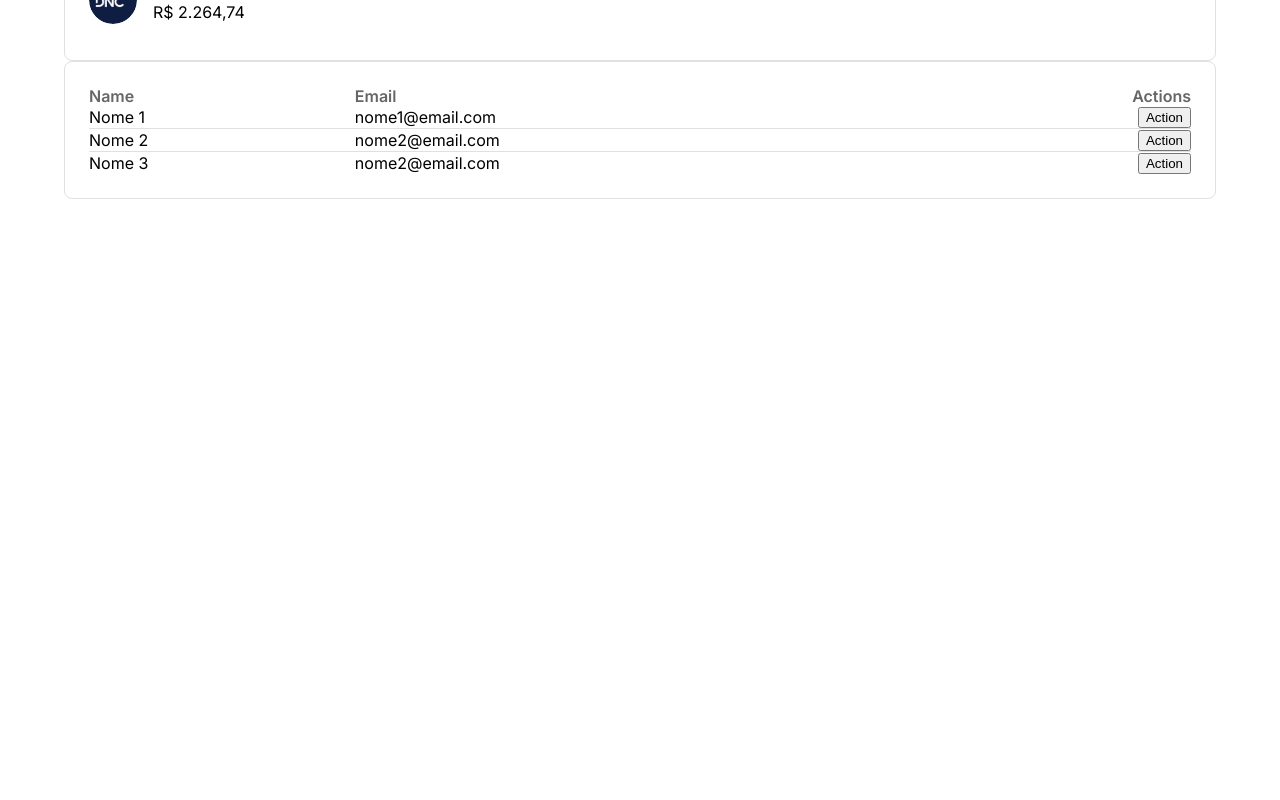
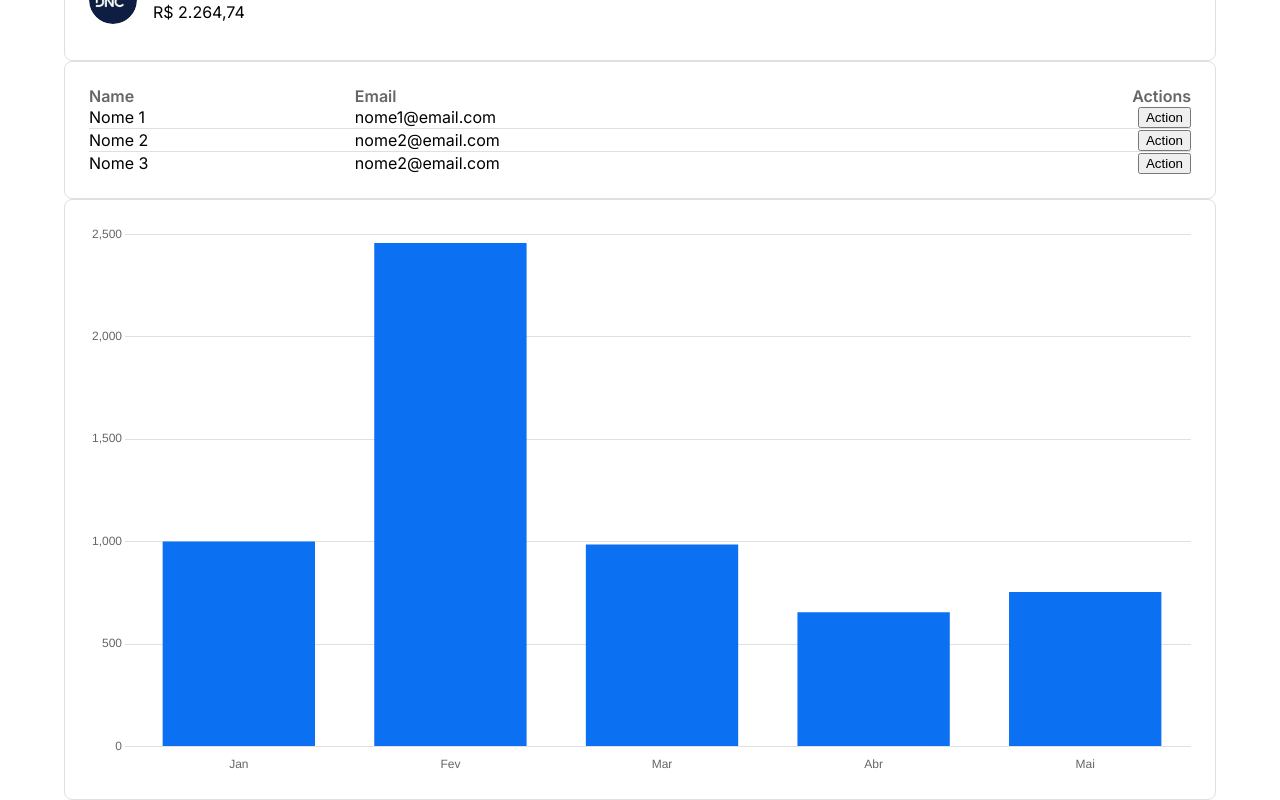
Before and after one commit to cristophermlima/dasshboard-cristopher, a React (Vite) app: page /home in a window 1280 px wide. Shown: the part 377-1177 px from the top of the page. Before the commit the page ends 800 px from the top, so only its background shows below. Built offline with nearby package versions, Linux system fonts and the light colour scheme.

Commit message:
feat/Chart-Component

```diff
--- a/package.json
+++ b/package.json
@@ -15,7 +15,9 @@
     "@mui/material": "^6.1.9",
     "@mui/system": "^6.1.9",
     "@types/styled-components": "^5.1.34",
+    "chart.js": "^4.4.7",
     "react": "^18.3.1",
+    "react-chartjs-2": "^5.2.0",
     "react-dom": "^18.3.1",
     "react-router-dom": "^7.0.1",
     "styled-components": "^6.1.13"
--- /dev/null
+++ b/src/components/CustomChart.tsx
@@ -0,0 +1,80 @@
+import { useTheme } from 'styled-components'
+import {
+  Chart as ChartJS,
+  CategoryScale,
+  LinearScale,
+  BarElement,
+  PointElement,
+  LineElement,
+  Title,
+  Tooltip,
+  Legend,
+} from 'chart.js'
+import { Line } from 'react-chartjs-2'
+import { Bar } from 'react-chartjs-2'
+import { CustomChartProps } from '@/types'
+ChartJS.register(
+  CategoryScale,
+  LinearScale,
+  BarElement,
+  PointElement,
+  LineElement,
+  Title,
+  Tooltip,
+  Legend
+)
+
+function CustomChart(props: CustomChartProps) {
+  const { data, labels, type } = props
+  const theme = useTheme()
+  const options = {
+    responsive: true,
+    scaleShowVerticalLine: false,
+    scales: {
+      x: {
+        border: {
+          display: false,
+        },
+        grid: {
+          display: false,
+        },
+        ticks: {
+          color: theme.typographies.subtitle,
+        },
+      },
+      y: {
+        border: {
+          display: false,
+        },
+        grid: {
+          color: theme.appDefaultStroke,
+        },
+        ticks: {
+          color: theme.typographies.subtitle,
+        },
+      },
+    },
+    plugins: {
+      legend: {
+        display: false,
+      },
+    },
+  }
+  const chartData = {
+    labels,
+    datasets: [
+      {
+        data: data,
+        borderColor: 'rgb(12, 112, 242',
+        backgroundColor: 'rgb(12, 112, 242, 1',
+      },
+    ],
+  }
+  return type === 'bar' ? (
+    <Bar options={options} data={chartData} />
+  ) : (
+    <Line options={options} data={chartData} />
+  )
+}
+
+export default CustomChart
--- a/src/components/index.ts
+++ b/src/components/index.ts
@@ -1,4 +1,5 @@
 export { default as AvatarsList } from './AvatarList'
+export { default as CustomChart } from './CustomChart'
 export { default as CustomTable } from './CustomTable'
 export { default as FormComponent } from './FormComponent'
 export { default as Header } from './Header'
--- a/src/pages/Home.tsx
+++ b/src/pages/Home.tsx
@@ -1,4 +1,10 @@
-import { AvatarsList, CardComponent, CustomTable, Header } from '@/components'
+import {
+  AvatarsList,
+  CardComponent,
+  CustomChart,
+  CustomTable,
+  Header,
+} from '@/components'
 import { Container } from '@mui/material'
 import { currencyConverter } from '@/utils'
 
@@ -56,6 +62,13 @@
             rows={mockTableData.rows}
           />
         </CardComponent>
+        <CardComponent>
+          <CustomChart
+            labels={['Jan', 'Fev', 'Mar', 'Abr', 'Mai']}
+            data={[1000.12, 2456.54, 986.32, 654.89, 754.89, 354.89]}
+            type="bar"
+          />
+        </CardComponent>
       </Container>
     </>
   )
--- /dev/null
+++ b/src/types/customChart.d.ts
@@ -0,0 +1,5 @@
+export interface CustomChartProps {
+  labels: string[]
+  data: number[]
+  type: 'line' | 'bar'
+}
--- a/src/types/index.ts
+++ b/src/types/index.ts
@@ -1,4 +1,5 @@
 export * from './avatarsList'
+export * from './customChart'
 export * from './theme'
 export * from './typographies'
 export * from './formComponent'
```
Also changed, not shown: 1 other file (tests, documents, lock files or other folders).
